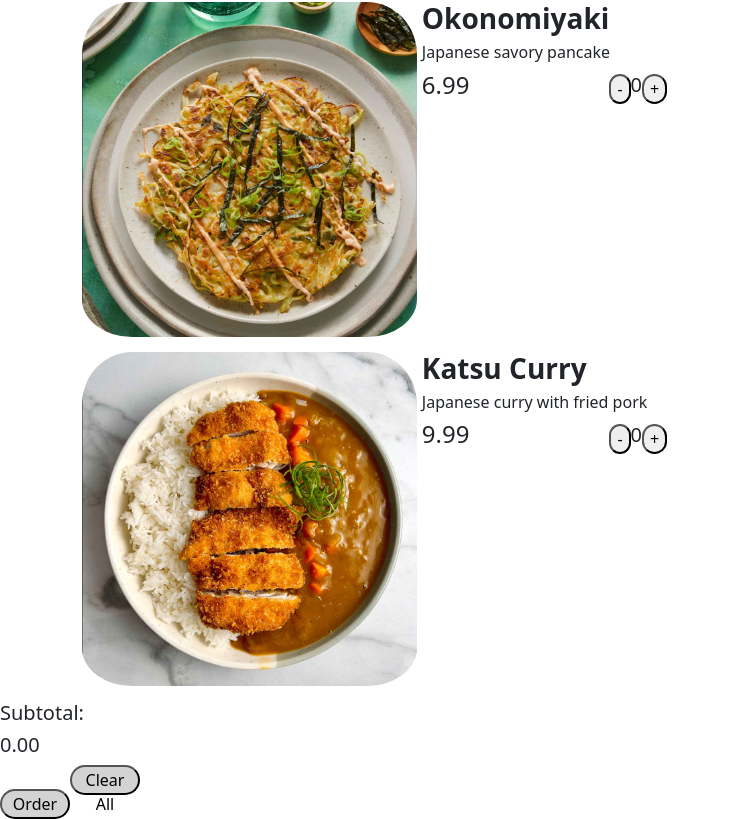
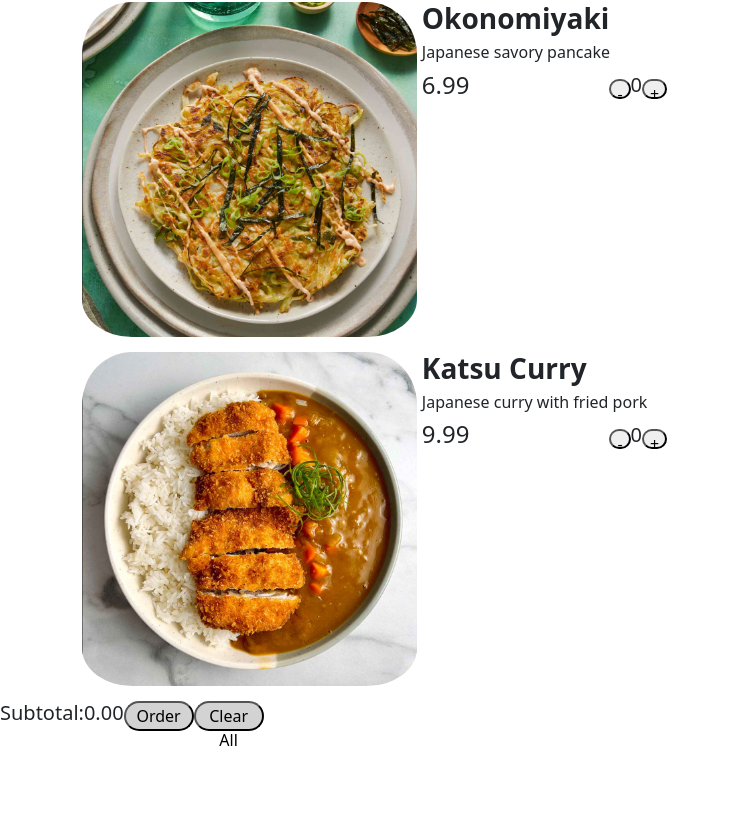
Before and after one commit to oliviamates/cs378-p2, a React (Create React App) app: page / in a window 1280 px wide. Shown: the part 3157-3976 px from the top of the page, without its empty margins (0-730 px from the left). After the commit the page ends 3909 px from the top, so only its background shows below. Built offline with nearby package versions, Linux system fonts and the light colour scheme.

Commit message:
fixing bugs

```diff
--- a/src/App.css
+++ b/src/App.css
@@ -2,7 +2,9 @@
   Style your elements by creating CSS classes here.
   Below, you can see an example of a class called "menu" that changes the color of the text to blue. Modify according to your needs.
 */
-
+.ordering {
+  display: flex;
+}
 .menu-image {
   width: 30%;
   padding-bottom: 15px;
--- a/src/App.js
+++ b/src/App.js
@@ -87,7 +87,7 @@ function App() {
   const updateSubtotal = (price, quantityChange) => {
     setSubtotal((prevSubtotal) => {
       const newtotal = prevSubtotal + (price * quantityChange);
-      return newtotal.toFixed(2);
+      return parseFloat(newtotal.toFixed(2));
     });
   };
 
@@ -110,7 +110,7 @@ function App() {
         ))}
 
     </div>
-    <div>
+    <div className = "ordering">
       <h5>Subtotal: </h5>
       <h5>{subtotal.toFixed(2)}</h5>
       <button className = "order">Order</button>
--- a/src/components/MenuItem.css
+++ b/src/components/MenuItem.css
@@ -1,5 +1,5 @@
 button {
-    height: 30px;
+    height: 20px;
     border-radius: 15px;
 
   }
```
Also changed, not shown: 9 other files (tests, documents, lock files or other folders).
